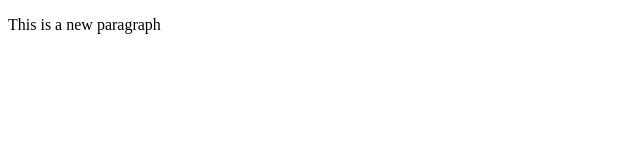
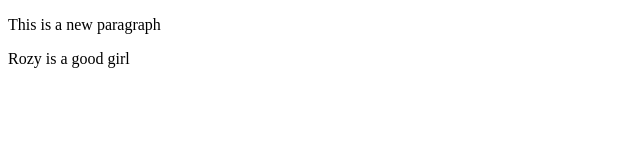
Before and after one commit to siddiquirozy269-ai/localgit, a plain HTML site: page index.html in a window 1280 px wide. Shown: the whole page, without its empty margins (0-640 px from the left). Drawn offline with Linux system fonts and the light colour scheme.

Commit message:
Add local commit

```diff
--- a/index.html
+++ b/index.html
@@ -7,5 +7,6 @@
 </head>
 <body>
     <p>This is a new paragraph</p>
+    <p>Rozy is a good girl</p>
 </body>
 </html>
```
